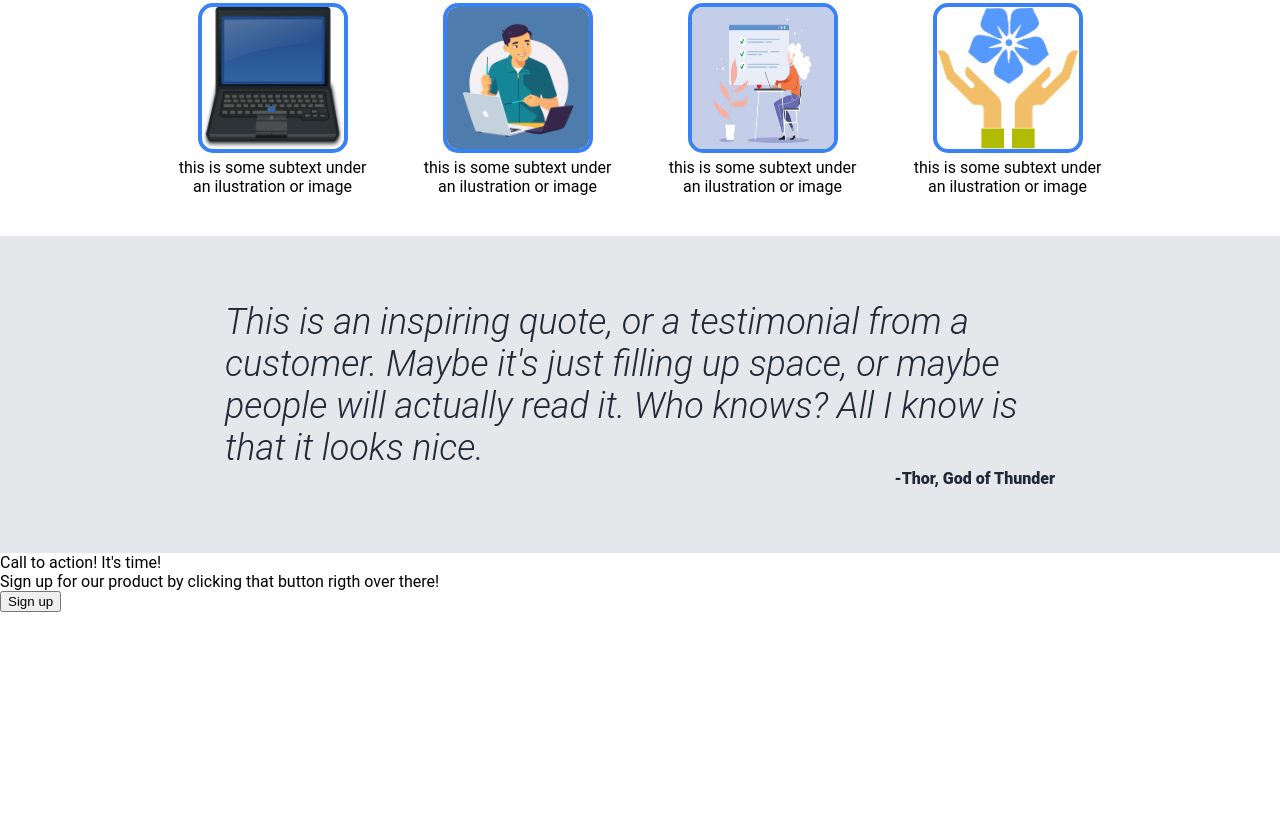
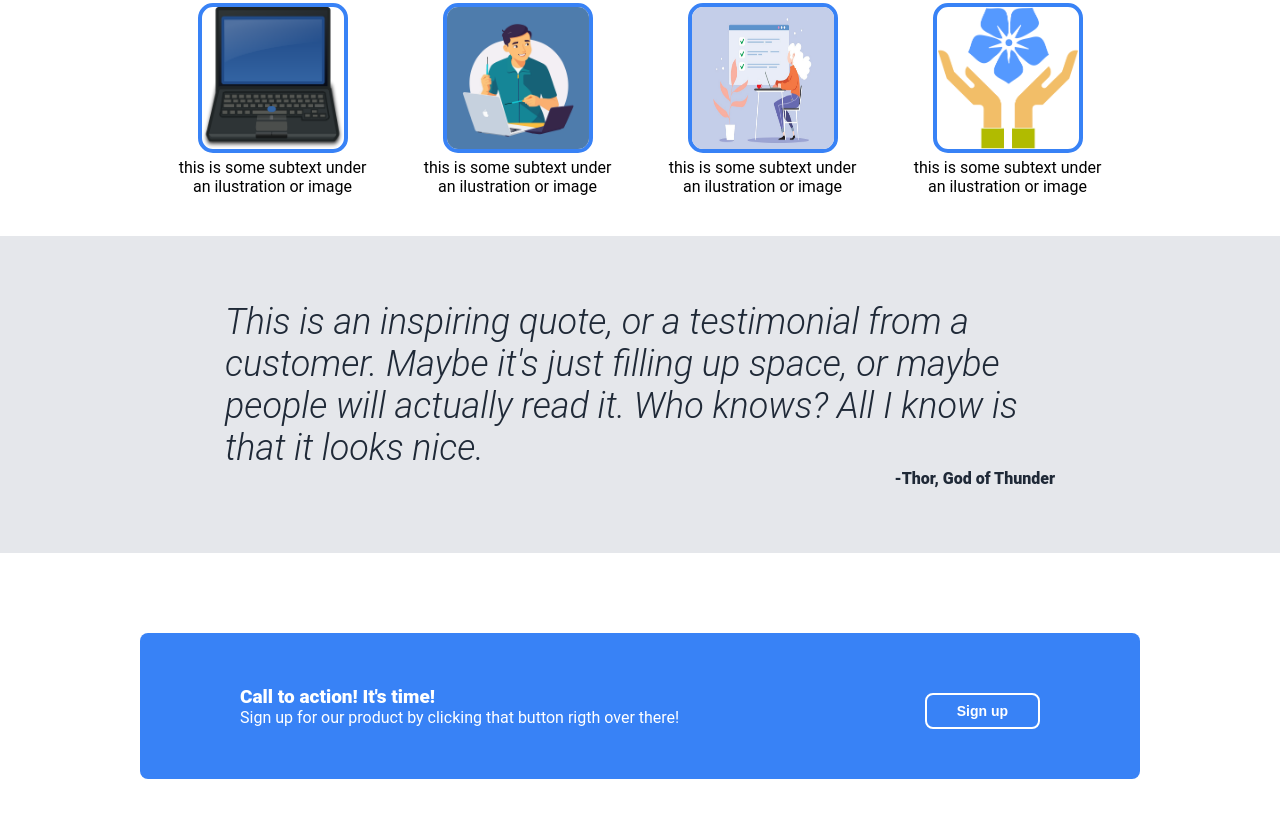
Before and after one commit to lvaqueiroperez/odin-landing-page, a plain HTML site: page index.html in a window 1280 px wide. Shown: the part 584-1401 px from the top of the page. Before the commit the page ends 1196 px from the top, so only its background shows below. Drawn offline with Linux system fonts and the light colour scheme.

Commit message:
Add styling to signup section

```diff
--- a/index.html
+++ b/index.html
@@ -64,25 +64,20 @@
     </div>
 
     <div class="signup">
-
         <div class="content">
-
             <div class="text">
-                <div>
+                <div class="title">
                     Call to action! It's time!
                 </div>
                 <div>
                     Sign up for our product by clicking that button rigth over there!
                 </div>
             </div>
+            <button>Sign up</button>
+        </div>
+    </div>
 
-            <div class="button">
-                <button>Sign up</button>
-            </div>
 
-        </div>
-
-    </div>
 
 </body>
 
--- a/styles.css
+++ b/styles.css
@@ -101,6 +101,7 @@ body {
     height: auto;
     flex: 0 1 auto;
 }
+
 /*****************************************************/
 .info {
     display: flex;
@@ -168,3 +169,44 @@ body {
     font-weight: 900;
     align-self: flex-end;
 }
+
+
+/*****************************************************/
+
+.signup {
+    width: 1000px;
+    background-color: #3882F6;
+    align-self: center;
+    margin: 80px 0px;
+    padding: 50px 100px;
+    border-radius: 8px;
+}
+
+.signup .content {
+    display: flex;
+    align-items: center;
+    justify-content: space-between;
+
+}
+
+.signup .text {
+    color: white;
+
+}
+
+.signup .title {
+    font-weight: 900;
+    font-size: 19px;
+}
+
+.signup button {
+    background-color: #3882F6;
+    color: white;
+    font-weight: 900;
+    border: 2px white solid;
+    border-radius: 8px;
+    padding: 8px 30px;
+    font-size: 14px;
+    cursor: pointer;
+    margin-top: 10px;
+}
```
